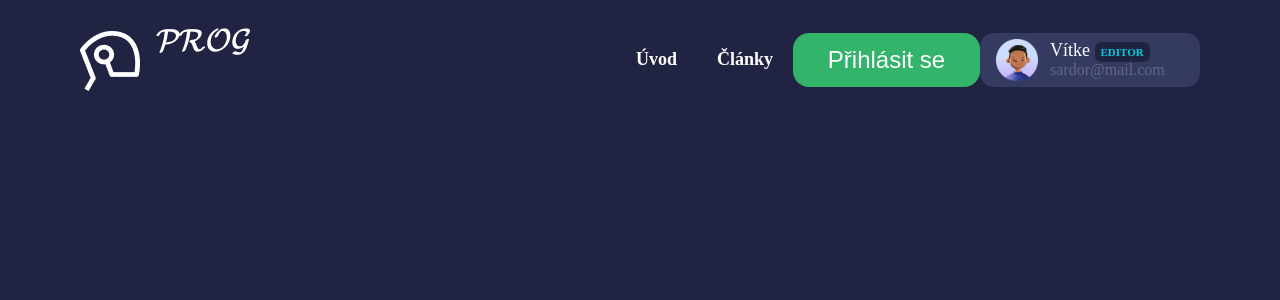
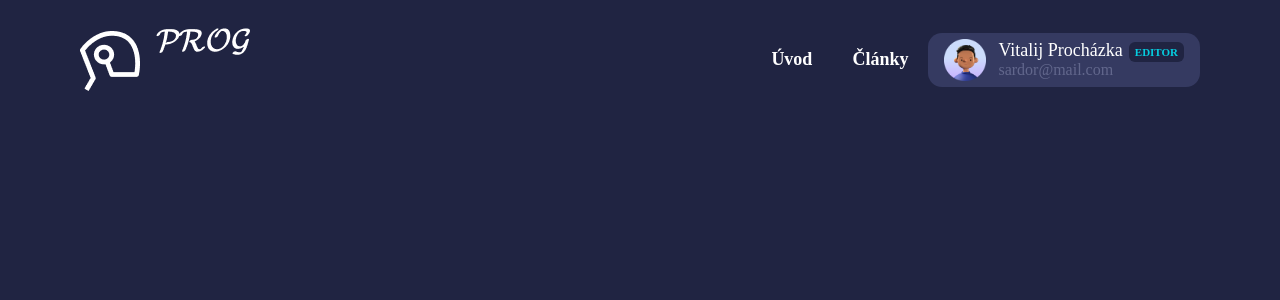
Before and after one commit to vitekProch/PCS-project, a PHP site: page / in a window 1280 px wide. Shown: the top 300 px of the page. Run offline with PHP 8.4, Linux system fonts and the light colour scheme.

Commit message:
Responsive navbar

```diff
--- a/css/navbar.css
+++ b/css/navbar.css
@@ -1,26 +1,27 @@
+.nav__container--behaviour {
+    display: flex;
+    justify-content: space-between;
+}
+
 .nav {
     display: flex;
     justify-content: center;
     align-items: center;
-    z-index: 999;
+    z-index: 400;
     padding-top: 24px;
 }
 
 .nav__list {
-    list-style-type: none;
-    margin: 0;
-    padding: 0;
     display: flex;
     align-items: center;
 }
 
 .nav__link {
     font-weight: 600;
-    font-size: 18px;
+    font-size: 1.125em;
     color: var(--white);
     display: block;
     padding: 10px 20px;
-    text-decoration: none;
 }
 
 .nav__link:hover {
@@ -64,6 +66,7 @@
     color: var(--light-blue);
     font-size: 11px;
     font-weight: bold;
+    margin-left: 6px;
 }
 
 .email-text {
--- a/css/style.css
+++ b/css/style.css
@@ -11,11 +11,12 @@
 }
 
 
-
 * {
   box-sizing: border-box;
   padding: 0;
   margin: 0;
+  text-decoration: none;
+  list-style-type: none;
 }
 
 body {
@@ -24,11 +25,6 @@ body {
 
 .container {
   width: 1120px;
-}
-
-.container__space-between {
-  display: flex;
-  justify-content: space-between;
 }
 
 .button--success {
--- a/index.html
+++ b/index.html
@@ -8,65 +8,65 @@
 </head>
 <body>
       <nav class="nav">
-        <div class="container container__space-between">
+        <div class="container nav__container--behaviour">
             <div class="logo">
                 <a href="#"><img src="./images/icons/logo.png" alt="logo"></a>
             </div>
             <ul class="nav__list">
                 <li class="nav__item"><a class="nav__link" href="#">Úvod</a></li>
                 <li class="nav__item"><a class="nav__link" href="#">Články</a></li>
-                <li class="nav__item"><button class="button--success">Přihlásit se</button></li>
+                <li style="display: none;" class="nav__item"><button class="button--success">Přihlásit se</button></li>
                 <li class="nav__item">
                     <div class="user-menu__container">
                         <div class="user-menu">
                             <img src="./images/icons/avatar.png" class="avatar"></img>
-                            <div>
-                                Vítke
-                                <span class="user-menu__role">EDITOR</span>
+                            <div class="user-menu__user-info">
+                                <p class="user-menu__user-name">Vitalij Procházka<span class="user-menu__role">EDITOR</span></p>
+
                                 <div class="email-text">sardor@mail.com</div>
                             </div>
                         </div>
                         <ul class="user-dropdown">
                             <li class="user-dropdown__item">
-                                <div class="item__group logout-item">
+                                <a href="#" class="item__group user-dropdown__separator">
                                     <img class="user-dropdown__logo" src="./images/icons/settings.png" alt="Nastavení">
                                     Nastavení profilu
-                                </div>
+                                </a>
                             </li>
                             <li class="user-dropdown__item">
-                                <div class="item__group">
+                                <a href="#" class="item__group">
                                     <img src="./images/icons/file-plus-02.png" alt="Nastavení">
                                     Přidat článek
-                                </div>
+                                </a>
                             </li>
                             <li class="user-dropdown__item">
-                                <div class="item__group">
-                                    <div class="small-notification tsst" id="check-article-count" current-count="22">
-                                        <img src="./images/icons/check-broken.png" alt="">
+                                <a href="#" class="item__group">
+                                    <div class="small-notification tsst" id="check-article-count" current-count="1">
+                                        <img src="./images/icons/check-broken2.png" alt="">
                                     </div>
                                     Schválit
-                                </div>
+                                </a>
                             </li>
                             <li class="user-dropdown__item">
-                                <div class="item__group">
+                                <a href="#" class="item__group">
                                     <img src="./images/icons/file-edit-02.png" alt="Nastavení">
                                     Moje články
-                                </div>
+                                </a>
                             </li>
 
                             <li class="user-dropdown__item">
-                                <div class="item__group">
-                                    <div class="small-notification tsst" id="message-count" current-count="1">
+                                <a href="#" class="item__group">
+                                    <div class="small-notification tsst" id="message-count" current-count="15">
                                         <img src="./images/icons/message-text-01.png" alt="">
                                     </div>
                                     Zprávy
-                                </div>
+                                </a>
                             </li>
                             <li class="user-dropdown__item">
-                                <div class="item__group logout-item">
+                                <a href="#" class="item__group user-dropdown__separator">
                                     <img src="./images/icons/sign-out.png" alt="Nastavení">
                                     Odhlásit se
-                                </div>
+                                </a>
                             </li>
                         </ul>
                     </div>
```
Also changed, not shown: other parts of css/navbar.css (+28 -18 lines).
